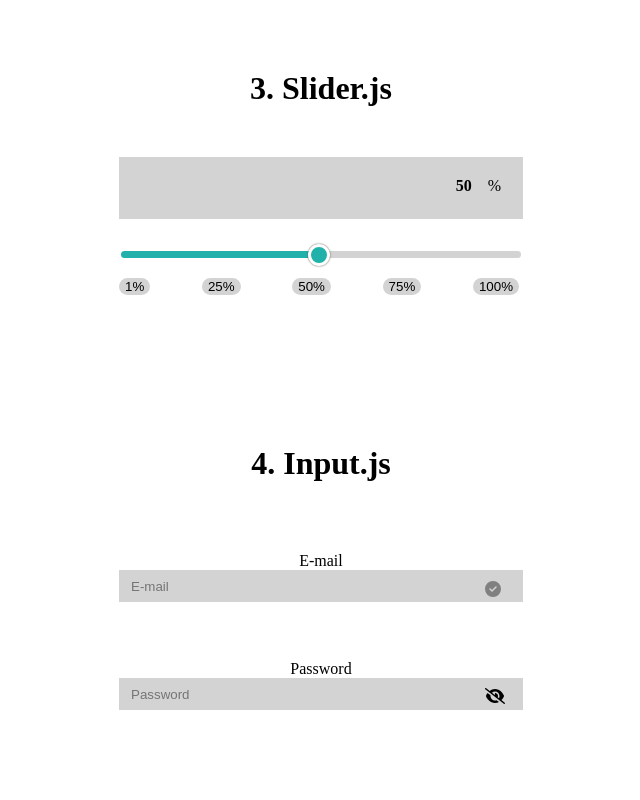
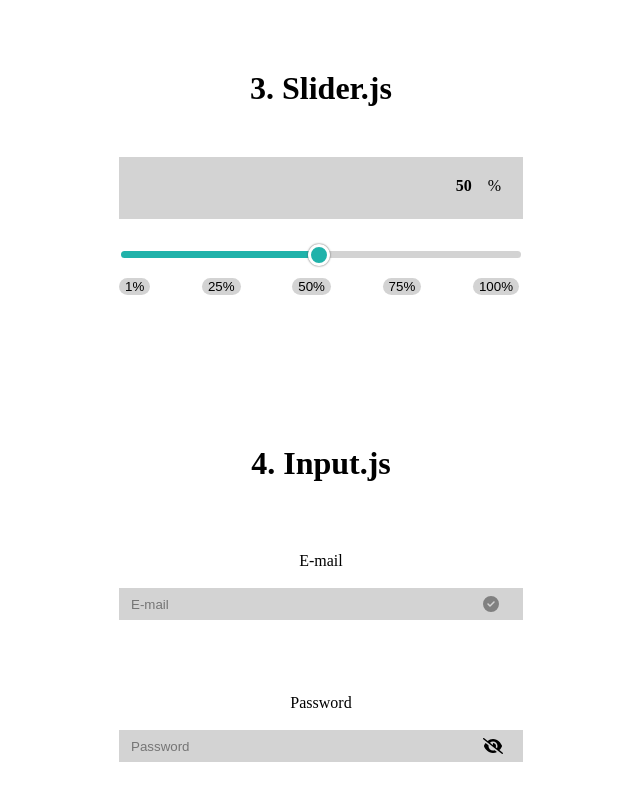
Before and after one commit to jsh5408/wanted_pre_onboarding, a React (Create React App) app: page / in a window 1280 px wide. Shown: the part 592-1392 px from the top of the page, without its empty margins (319-959 px from the left). Built offline with nearby package versions, Linux system fonts and the light colour scheme.

Commit message:
Update Input.js

```diff
--- a/src/components/Input.js
+++ b/src/components/Input.js
@@ -16,6 +16,8 @@ const GlobalStyle = createGlobalStyle`
 const Email = styled.form`
     position: relative;
     padding: 20px;
+    display: grid;
+    justify-content: center;
 `;
 
 const EmailInput = styled.input`
@@ -35,9 +37,9 @@ const EmailError = styled.div`
 `;
 
 const CheckIcon = styled(FontAwesomeIcon)`
-    position: absolute;
-    left: 63%;
-    top: 49px;
+    position: relative;
+    left: 90%;
+    top: -24px;
     color: gray;
 
     &.ok {
@@ -48,6 +50,8 @@ const CheckIcon = styled(FontAwesomeIcon)`
 const Password = styled.form`
     position: relative;
     padding: 20px;
+    display: grid;
+    justify-content: center;
 `;
 
 const PasswordInput = styled.input`
@@ -59,14 +63,17 @@ const PasswordInput = styled.input`
 `;
 
 const EyeIcon = styled(FontAwesomeIcon)`
-    position: absolute;
-    left: 63%;
-    top: 48px;
+    position: relative;
+    left: 90%;
+    top: -24px;
     cursor: pointer;
     visibility: hidden;
+    z-index: 1;
 
     &.open {
         color: lightseagreen;
+        top: -40px;
+        left: 90%;
     }
 
     &.show {
```
